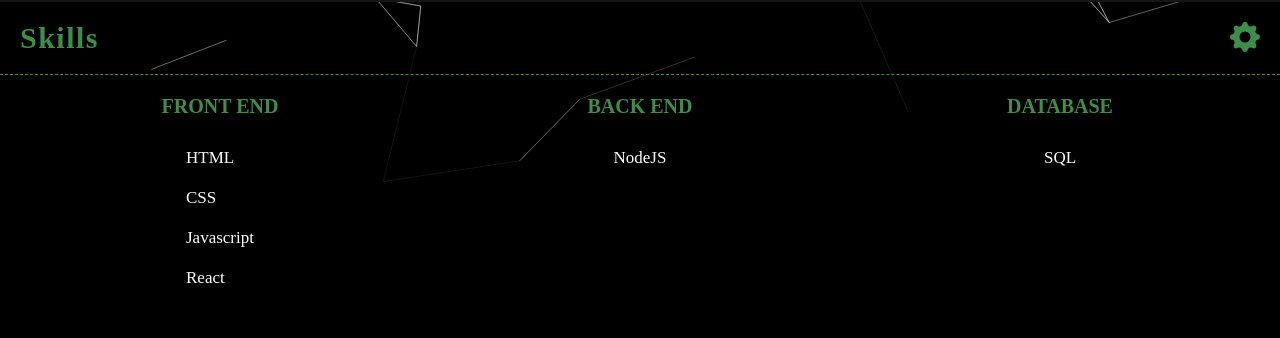
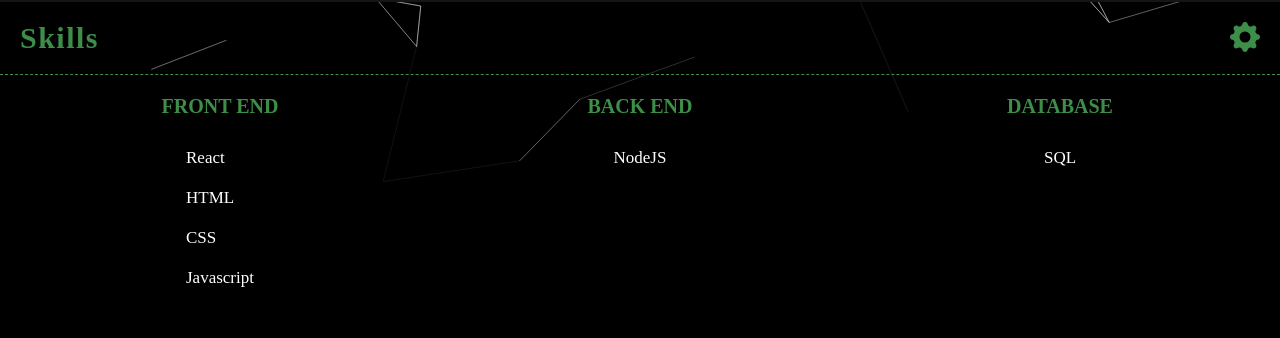
Before and after one commit to pedro-lauro451/projects-page, a React (Create React App) app: page /#/skills in a window 1280 px wide. Shown: the part 58-396 px from the top of the page. Built offline with nearby package versions, Linux system fonts and the light colour scheme.

Commit message:
elements order

```diff
--- a/src/Containers/skills/utils.js
+++ b/src/Containers/skills/utils.js
@@ -3,6 +3,9 @@ export const skillsData = [
         label: "FRONT END",
         data:
         [
+            {
+                skillName: "React"
+            },
             {
                 skillName: "HTML",
             },
@@ -11,9 +14,6 @@ export const skillsData = [
             },
             {
                 skillName: "Javascript",
-            },
-            {
-                skillName: "React"
             }
         ],
     },
```
